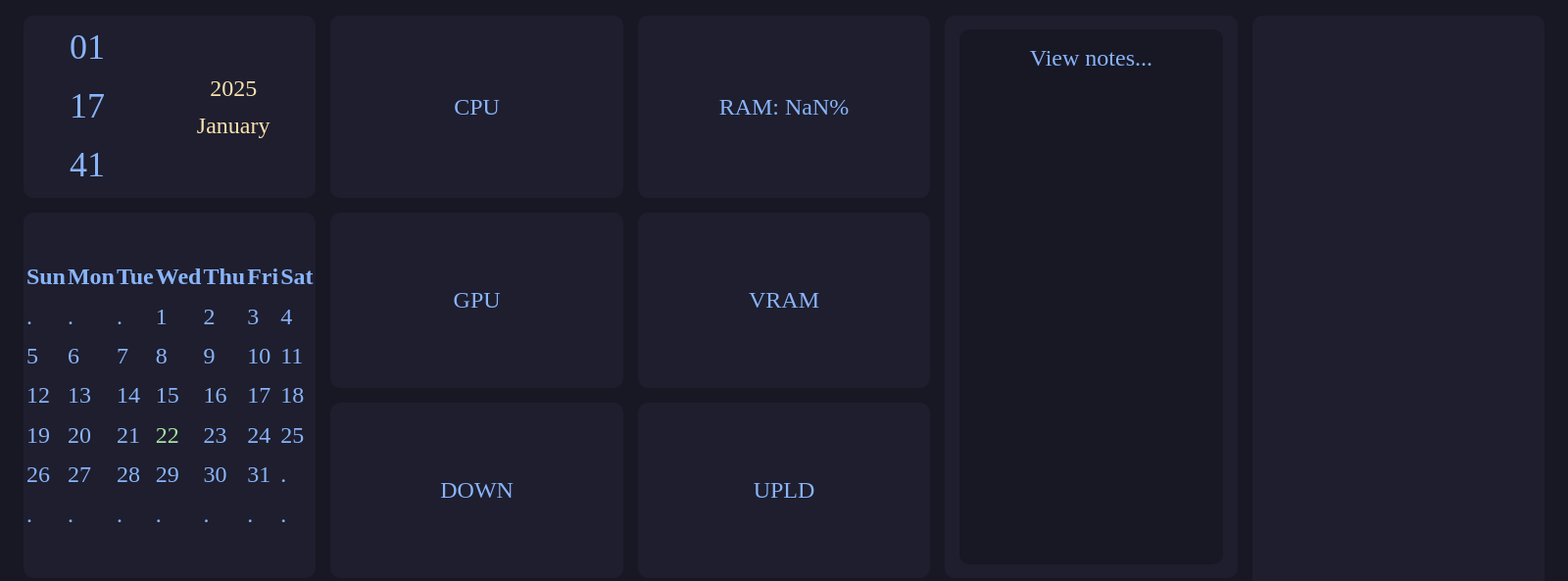
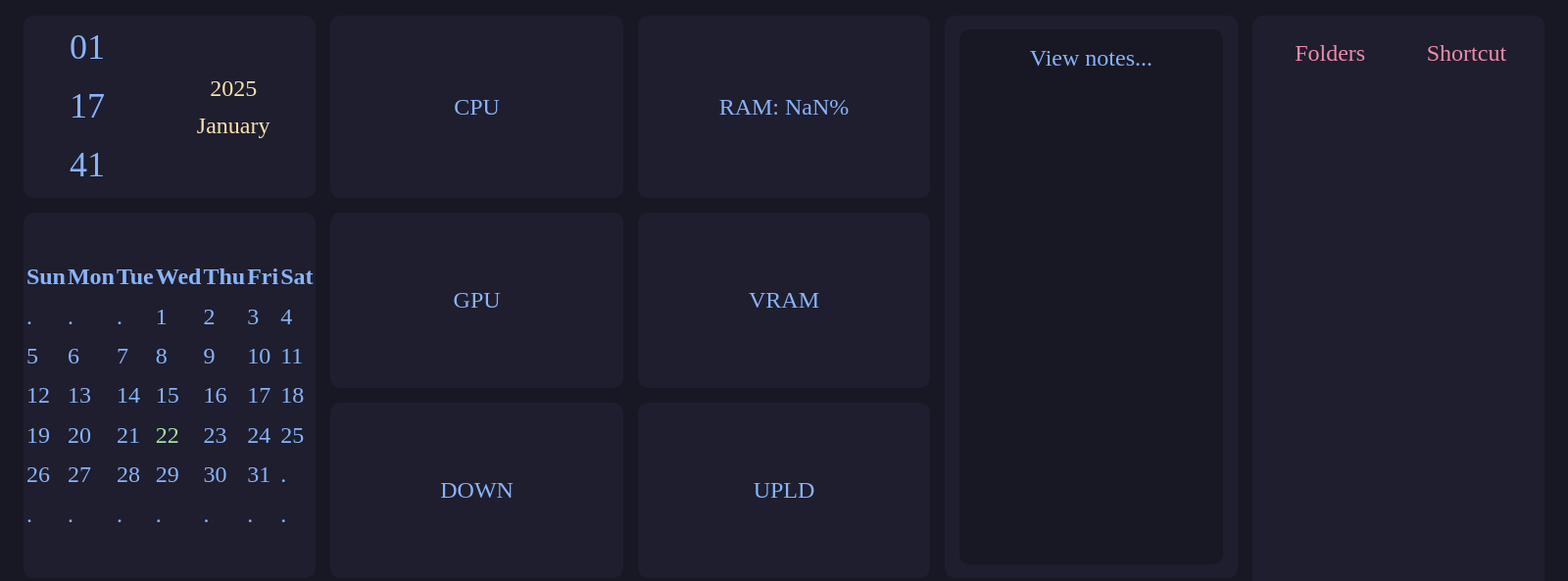
Before and after one commit to Valoneu/Desktop-background-app, an Electron app: page main.html in a window 1600 px wide. Shown: the whole page at 98% size. Drawn offline with Linux system fonts and the light colour scheme; no server answers.

```diff
--- a/main.css
+++ b/main.css
@@ -176,9 +176,17 @@
 
 #shortcut-grid {
 	height: 95%;
-	width: 90%;
+	width: 45%;
 	display: grid;
-	grid-template-columns: repeat(3, 1fr);
-	grid-template-rows: repeat(9, 1fr);
+	grid-template-columns: repeat(1, 1fr);
+	grid-template-rows: repeat(20, 1fr);
 	gap: 5px;
+	justify-content: center;
+	vertical-align: middle;
+	margin: 2.5px;
 }
+
+.title {
+	color: var(--color-red);
+	text-align: center;
+}
--- a/main.html
+++ b/main.html
@@ -57,7 +57,12 @@
 			  <p id="upload"> UPLD </p>
 		  </div>
 			<div class="grid-item shortcut">
-			  <div id="shortcut-grid"></div>
+			  <div id="shortcut-grid">
+					<p class="title"> Folders</p>
+				</div>
+				<div id="shortcut-grid">
+					<p class="title"> Shortcut </p>
+				</div>
 		  </div>
 			<div class="grid-item note">
 				<div id="note">
```
Also changed, not shown: img/icons8-hdd-96.png (added), img/icons8-memory-slot-96.png (added), img/icons8-processor-96.png (added), img/icons8-video-card-96.png (added).
